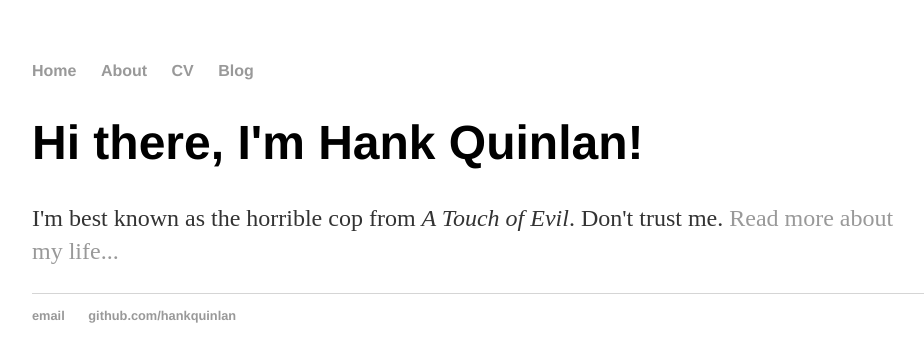
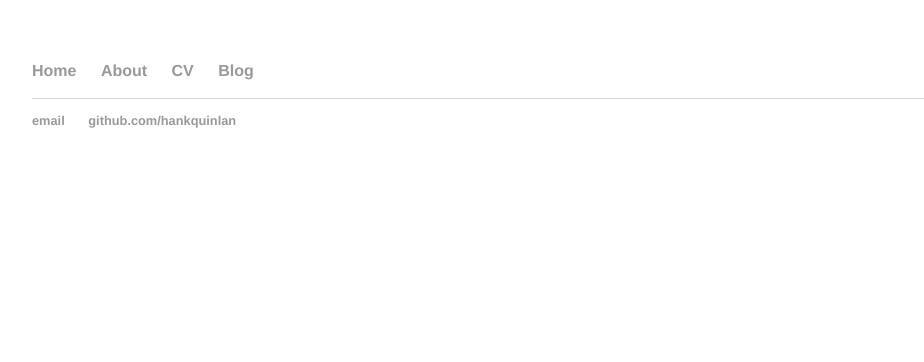
Before and after one commit to Nandan13/nandanmishra.github.io, a Jekyll site: the page built from index.html, in a window 1280 px wide. Shown: the top 362 px of the page, without its empty margins (160-1084 px from the left). Built offline with Jekyll 4.4.1, drawn with Linux system fonts in a browser that asks for light colours.

Commit message:
Update index.html

```diff
--- a/index.html
+++ b/index.html
@@ -1,9 +1,7 @@
 ---
 layout: default
-title: Hank Quinlan, Horrible Cop
 ---
 
 		<div class="blurb">
-			<h1>Hi there, I'm Hank Quinlan!</h1>
-			<p>I'm best known as the horrible cop from <em>A Touch of Evil</em>. Don't trust me. <a href="/about">Read more about my life...</a></p>
+
 		</div>
```
